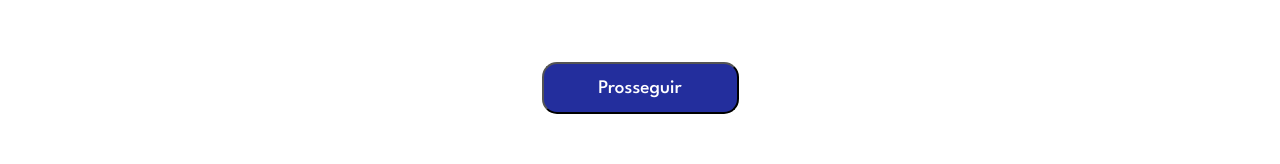
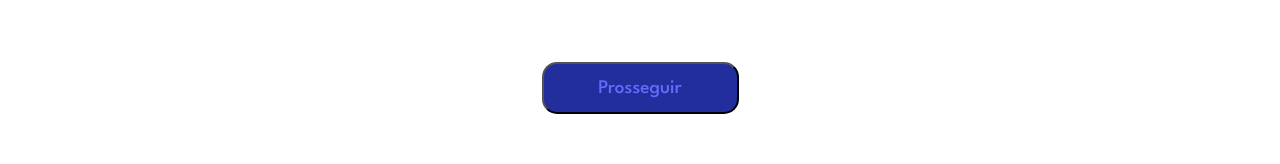
Before and after one commit to ingrydf12/coMind-Front, a React (Vite) app: page /medic-pacient in a window 1280 px wide. Shown: the part 615-779 px from the top of the page. Built offline with nearby package versions, Linux system fonts and the light colour scheme.

Commit message:
fix: MedicPacient to forms

```diff
--- a/src/pages/Forms/MedicPacient.jsx
+++ b/src/pages/Forms/MedicPacient.jsx
@@ -1,22 +1,12 @@
 import React, { useState } from "react";
-import { useNavigate } from "react-router-dom"
 import "../../styles/MedicPacient.css";
 
 const MedicPacient = () => {
 
     const [selectedBox, setSelectedBox] = useState();
-    const navigate = useNavigate();
 
     const boxClick = (box) => {
         setSelectedBox(box);
-    };
-
-    const buttonClick = () => {
-        if (selected === "box1"){
-            navigate("/form-medic")
-        } else if(selected === "box2"){
-            navigate("/form-pacient")
-        };
     };
 
     return (
@@ -33,10 +23,32 @@ const MedicPacient = () => {
                 </div>
             </div>
             <div id="selector-btn-side">
-                <button id="btn-selector" onClick={buttonClick} disable={!selectedBox}>Prosseguir</button>
+                <button id="btn-selector">
+                    <a href={`${selectedBox === "box1" ? "/form-medic" : "/form-pacient"}`}>Prosseguir</a>
+                </button>
             </div>
         </main>
     );
 }
 
 export default MedicPacient;
+
+/*
+<button id="btn-selector" onClick={buttonClick}>
+    Prosseguir
+</button>
+
+<button id="btn-selector">
+    <a href={buttonClick}>Prosseguir</a>
+</button>
+*/
+
+/*
+const buttonClick = () => {
+    if (selected === "box1"){
+        navigate("/form-medic")
+    } else if(selected === "box2"){
+        navigate("/form-pacient")
+    };
+};
+*/
```
